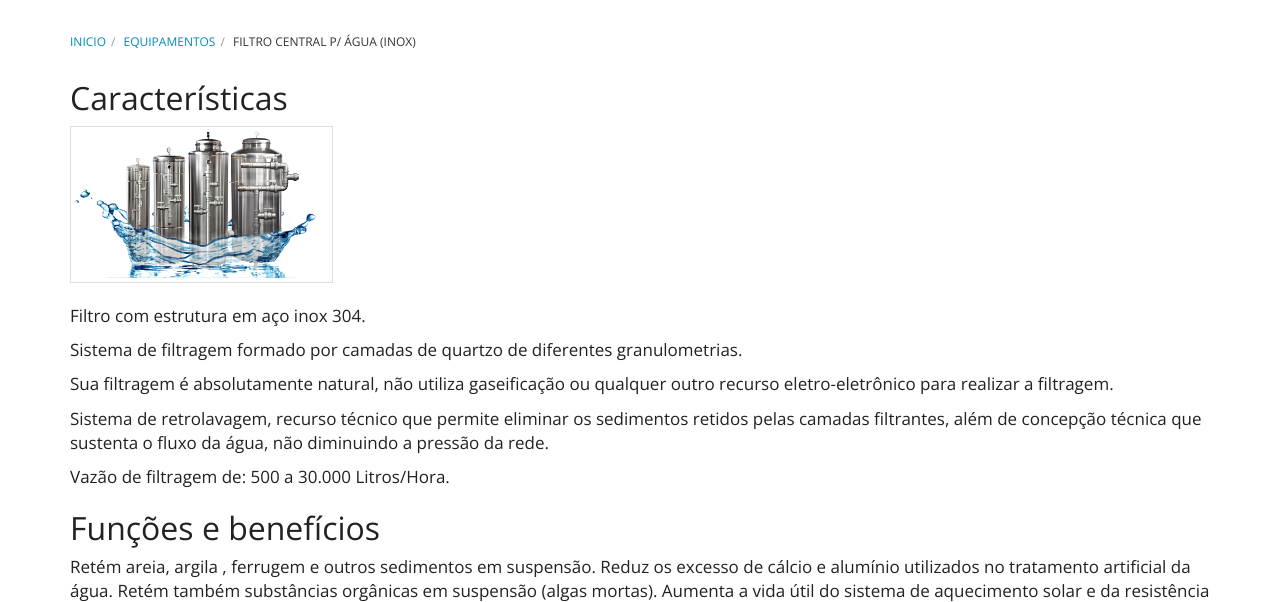
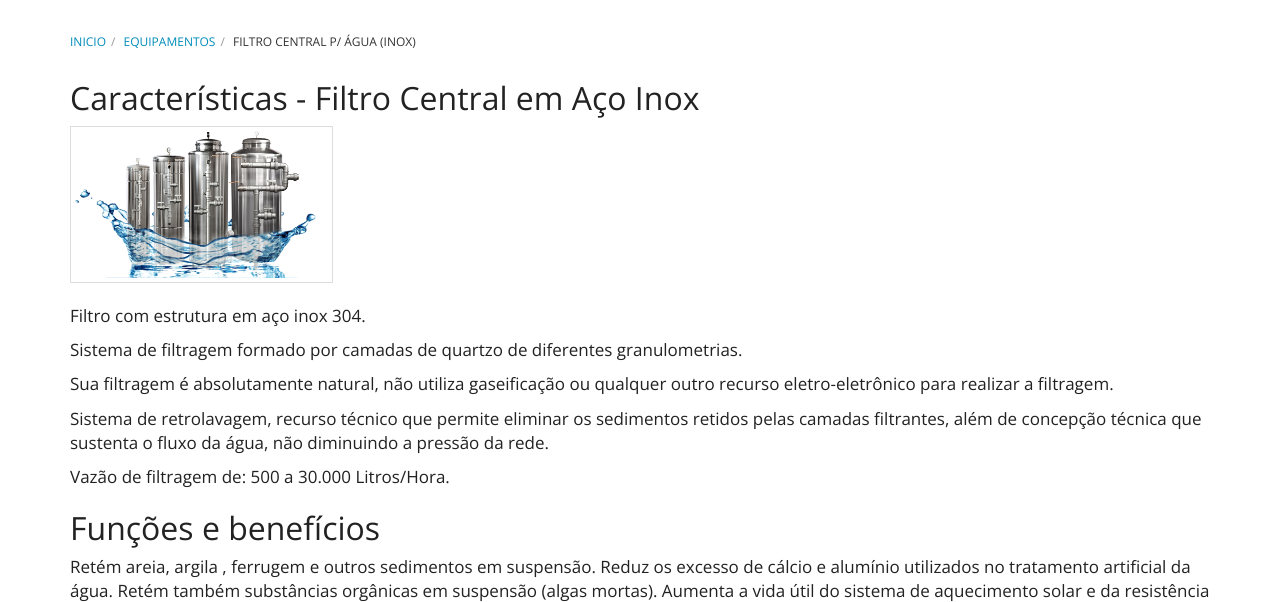
Before and after one commit to purewaterefluentes/purewaterefluentes.github.io, a Jekyll site: the page built from equipamentos/filtro-de-agua-inox.md, in a window 1280 px wide and 900 px high, cut to the strip 298-900 px from the top of the window. Built offline with Jekyll 4.4.1, drawn with Linux system fonts in a browser that asks for light colours; nearby versions of some CDN libraries; library files that are not in the unit come from our copies.

Commit message:
Update filtro-de-agua-inox.md

```diff
--- a/equipamentos/filtro-de-agua-inox.md
+++ b/equipamentos/filtro-de-agua-inox.md
@@ -4,7 +4,7 @@ title: Filtro Central p/ água (Inox)
 subtitle: Carvão Ativado e Areia Quartzo
 ---
 
-## Características
+## Características - Filtro Central em Aço Inox
 
 <div class="row">
 <div class="col-lg-3 col-sm-4 col-xs-6"><a title="filtro Central p/agua (inox)" href="#">
```
